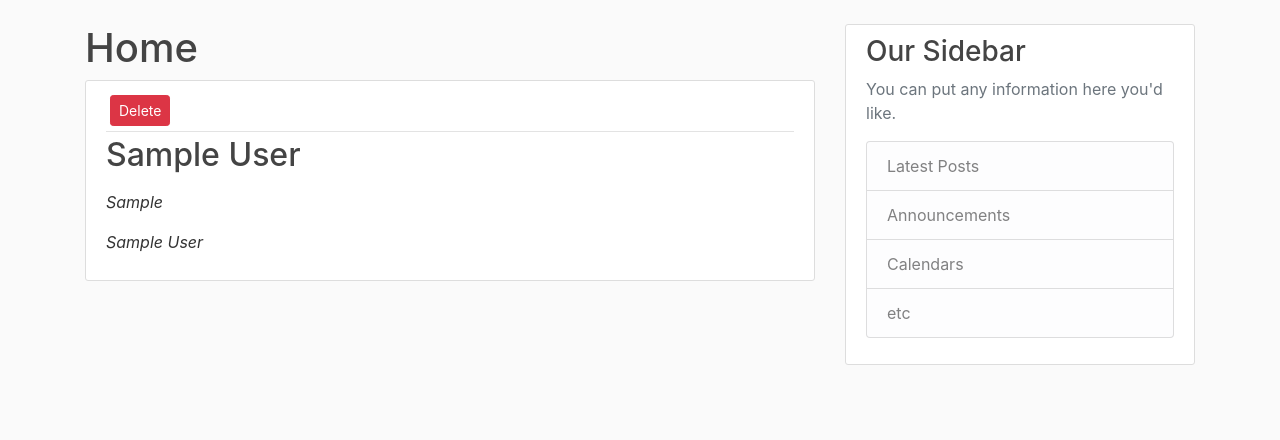
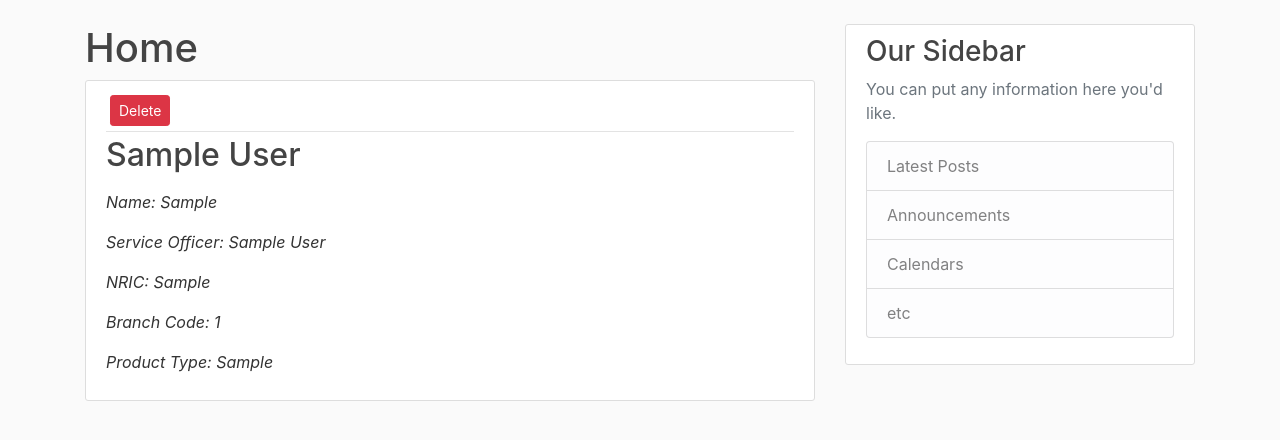
Before and after one commit to ceciliayeo-95/TempProject_Flask, a Flask app: page /home in a window 1280 px wide. Shown: the part 56-496 px from the top of the page. Run offline with Flask 2, Linux system fonts and the light colour scheme; tables that the repository leaves empty hold one stand-in row (values such as "Sample post"); some libraries are stand-ins or nearby versions.

Commit message:
Adding new feilds to home.html

```diff
--- a/WebApp/templates/home.html
+++ b/WebApp/templates/home.html
@@ -17,8 +17,11 @@
 
 
 
-                <p class="article-content font-italic">{{ customer.customerDOB }}</p>
-                <p class="article-content font-italic">{{ customer.serviceOfficerName }}</p>
+                <p class="article-content font-italic">Name: {{ customer.customerDOB }}</p>
+                <p class="article-content font-italic">Service Officer: {{ customer.serviceOfficerName }}</p>
+                <p class="article-content font-italic">NRIC: {{ customer.NRIC }}</p>
+                <p class="article-content font-italic">Branch Code: {{ customer.branchCode }}</p>
+                <p class="article-content font-italic">Product Type: {{ customer.productType }}</p>
 
             </div>
         </article>
```
